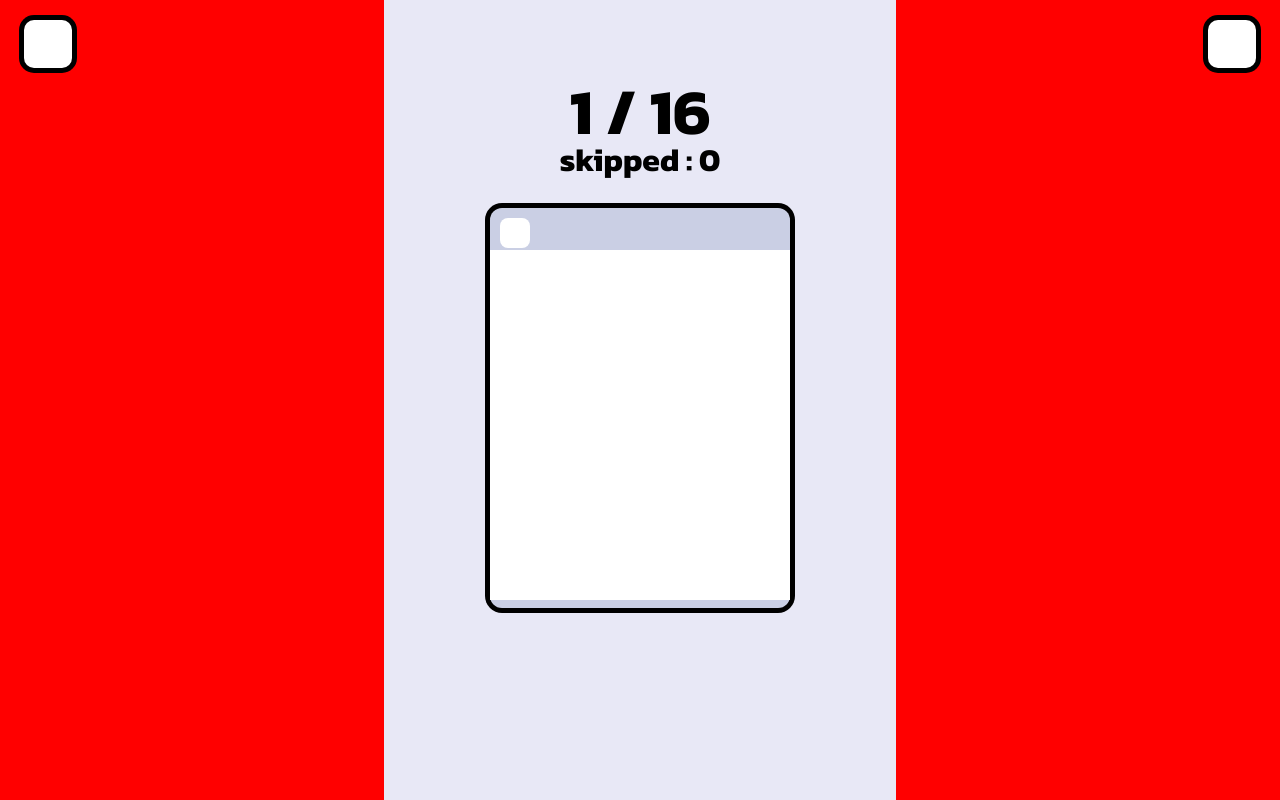
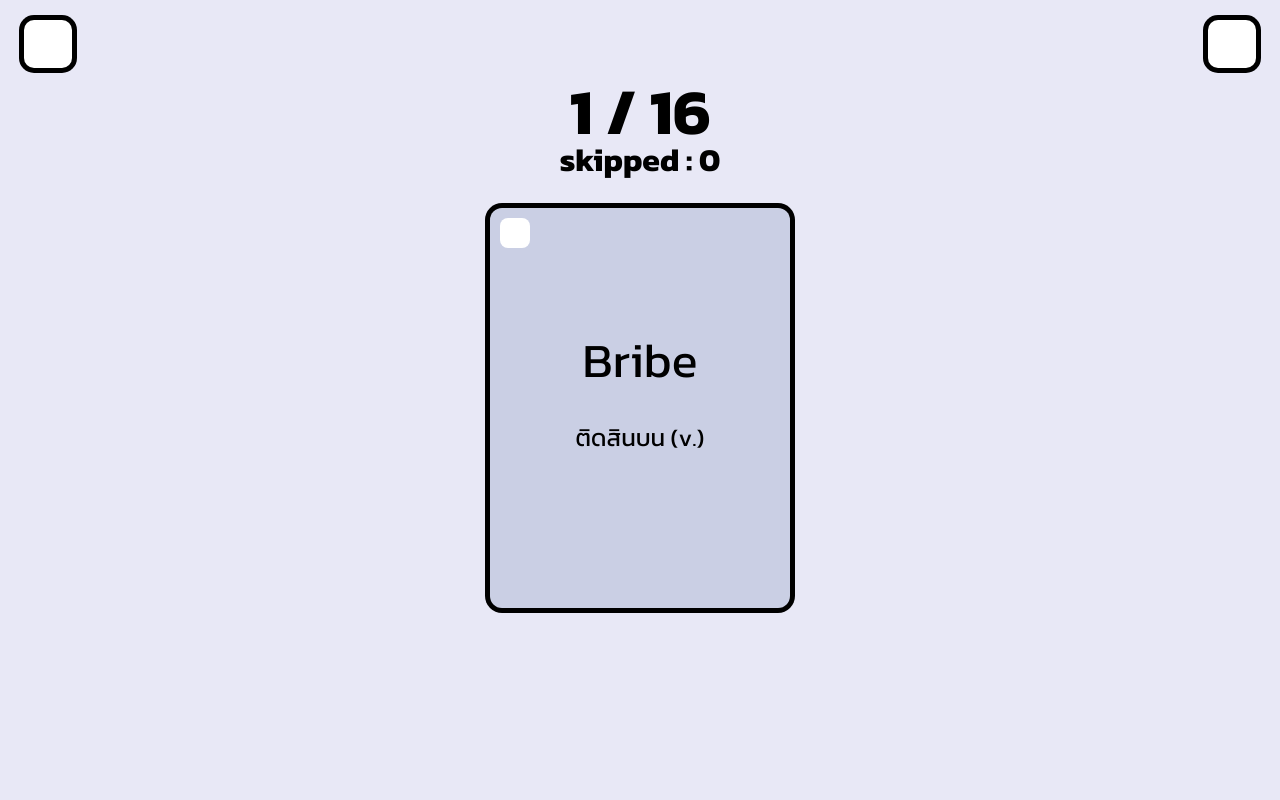
Before and after one commit to PromKunach/Vocab_card, a plain HTML site: page index.html in a window 1280 px wide. Drawn offline with Linux system fonts and the light colour scheme; a web font is replaced by a local one.

Commit message:
hot fixed 2

```diff
--- a/styles.css
+++ b/styles.css
@@ -212,7 +212,7 @@ footer{
 .touch button{
   width: 30%;
   height: 100%;
-  background-color: rgb(255, 0, 0);
+  background-color: rgba(255, 0, 0, 0);
   position: absolute;
   border: 0px;
 }
@@ -228,7 +228,7 @@ footer{
   top: 250px;
   width: 300px;
   height: 350px;
-  background-color: rgb(255, 255, 255);
+  background-color: rgba(255, 255, 255, 0);
   z-index: 99;
 
 }
```
